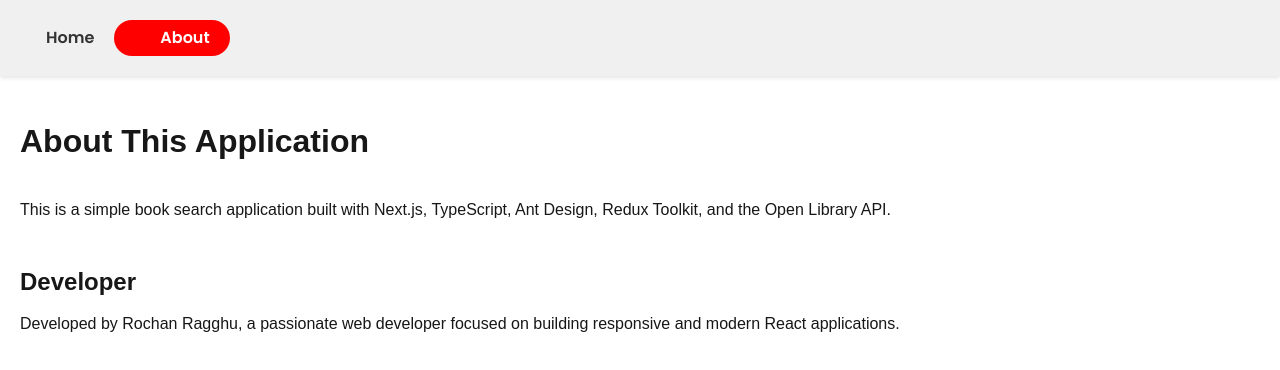
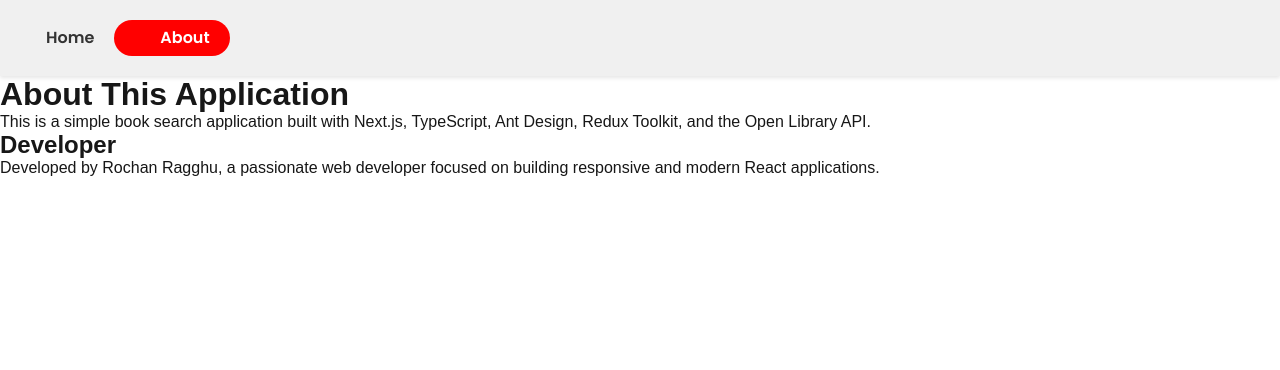
Before and after one commit to RochRS/book-search-scom, a Next.js app in the folder book-search-scom/: page /about in a window 1280 px wide. Shown: the top 370 px of the page. Built offline with nearby package versions, Linux system fonts and the light colour scheme; some icons are missing.

Commit message:
feat: add styling changes in navbar with icons

```diff
--- a/book-search-scom/src/components/Navbar.tsx
+++ b/book-search-scom/src/components/Navbar.tsx
@@ -13,11 +13,16 @@ const Navbar = () => {
       <div className={styles.navContent}>
         <Link
           href="/"
-          className={`${styles.link} ${pathname === "/" ? styles.active : ""}`}
+          className={`${styles.link} ${
+            pathname === "/" || pathname.startsWith("/book")
+              ? styles.active
+              : ""
+          }`}
         >
-          <Icon fontSize={20} icon="material-symbols-light:home-rounded" />{" "}
+          <Icon fontSize={20} icon="material-symbols-light:home-rounded" />
           <span>Home</span>
         </Link>
+
         <Link
           href="/about"
           className={`${styles.link} ${
--- a/book-search-scom/src/css/home.module.css
+++ b/book-search-scom/src/css/home.module.css
@@ -42,32 +42,9 @@
     justify-items: center;
     max-width: 1280px;
   }
-  .about_container {
-    width: 100%;
-    display: flex;
-    flex-direction: column;
-    gap: 10px;
-    justify-content: center;
-    justify-items: center;
-    padding: 40px 20px;
-    max-width: 1280px;
-    margin: 0 auto;
-    line-height: 1.6;
-  }
-
-  .about_container h1 {
-    margin-bottom: 20px;
-    font-size: 2rem;
-  }
-
-  .about_container h2 {
-    margin-top: 30px;
-    font-size: 1.5rem;
-  }
 }
 
 /* Navbar Styling */
-
 .nav {
   background-color: #f0f0f0;
   box-shadow: 0 2px 4px rgba(0, 0, 0, 0.1);
```
